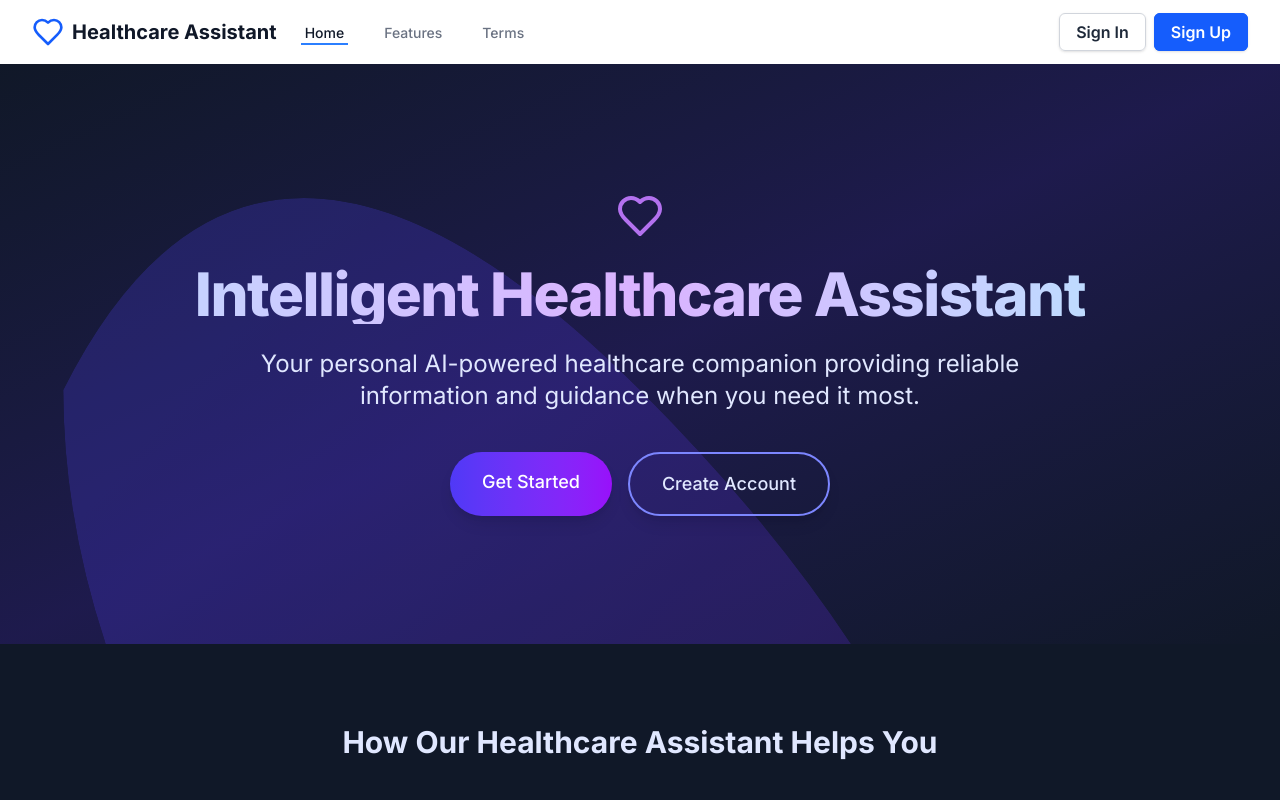
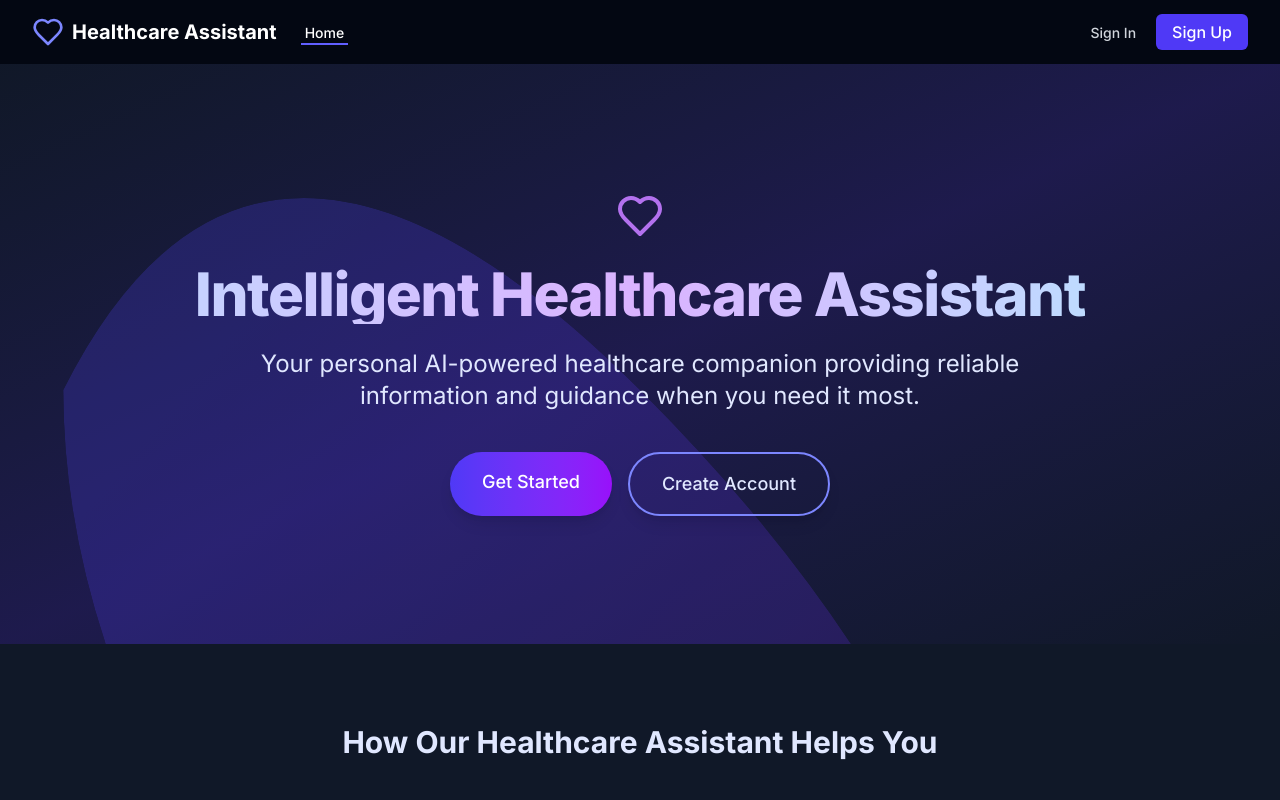
Before and after one commit to Ismat-Samadov/intelligent_healthcare, a Next.js app: page / in a window 1280 px wide. Shown: the top 800 px of the page. Built offline with nearby package versions, Linux system fonts and the light colour scheme.

Commit message:
chat sign in

```diff
--- a/src/components/Navbar.tsx
+++ b/src/components/Navbar.tsx
@@ -3,7 +3,7 @@
 import { useState, useEffect } from 'react';
 import Link from 'next/link';
 import { useRouter, usePathname } from 'next/navigation';
-import { Heart, Menu, X, User, MessageCircle } from 'lucide-react';
+import { Heart, Menu, X } from 'lucide-react';
 import { useAuth } from '@/context/AuthContext';
 
 export default function Navbar() {
@@ -29,21 +29,20 @@ export default function Navbar() {
     setIsMenuOpen(false);
   };
 
+  // Simplified nav items - removed redundant terms link
   const navItems = [
-    { label: 'Home', href: '/', exact: true },
-    { label: 'Features', href: '/#features' },
+    { label: 'Home', href: '/' },
     ...(user ? [{ label: 'Chat', href: '/chat' }] : []),
-    { label: 'Terms', href: '/terms' }
   ];
 
   return (
-    <nav className="bg-white shadow-md">
+    <nav className="bg-gray-950 text-white shadow-md">
       <div className="max-w-7xl mx-auto px-4 sm:px-6 lg:px-8">
         <div className="flex justify-between h-16">
           <div className="flex items-center">
             <Link href="/" className="flex-shrink-0 flex items-center">
-              <Heart className="h-8 w-8 text-blue-600" />
-              <span className="ml-2 text-xl font-bold text-gray-900">Healthcare Assistant</span>
+              <Heart className="h-8 w-8 text-indigo-400" />
+              <span className="ml-2 text-xl font-bold text-white">Healthcare Assistant</span>
             </Link>
             <div className="hidden md:ml-6 md:flex md:space-x-8">
               {navItems.map((item) => (
@@ -51,9 +50,9 @@ export default function Navbar() {
                   key={item.href}
                   href={item.href}
                   className={`${
-                    (item.exact ? pathname === item.href : pathname && pathname.startsWith(item.href))
-                      ? 'border-b-2 border-blue-500 text-gray-900'
-                      : 'border-transparent text-gray-500 hover:border-gray-300 hover:text-gray-700'
+                    pathname === item.href
+                      ? 'border-b-2 border-indigo-500 text-white'
+                      : 'border-transparent text-gray-300 hover:border-gray-300 hover:text-white'
                   } inline-flex items-center px-1 pt-1 border-b-2 text-sm font-medium`}
                 >
                   {item.label}
@@ -65,18 +64,15 @@ export default function Navbar() {
           <div className="hidden md:flex items-center space-x-2">
             {user ? (
               <>
-                <Link href="/chat" className="bg-blue-600 hover:bg-blue-700 text-white font-semibold py-2 px-4 rounded-md shadow-sm flex items-center">
-                  <MessageCircle className="h-4 w-4 mr-1" />
-                  Chat Now
-                </Link>
-                <Link href="/profile">
-                  <span className="bg-white hover:bg-gray-100 text-gray-800 font-semibold py-2 px-4 border border-gray-300 rounded-md shadow-sm mr-2">
-                    My Profile
-                  </span>
+                <Link
+                  href="/profile"
+                  className="text-gray-300 hover:text-white px-3 py-2"
+                >
+                  Profile
                 </Link>
                 <button
                   onClick={handleSignOut}
-                  className="bg-white hover:bg-gray-100 text-gray-800 font-semibold py-2 px-4 border border-gray-300 rounded-md shadow-sm"
+                  className="bg-indigo-600 hover:bg-indigo-700 text-white font-medium py-2 px-4 rounded-md"
                 >
                   Sign Out
                 </button>
@@ -84,12 +80,12 @@ export default function Navbar() {
             ) : (
               <>
                 <Link href="/auth/signin">
-                  <span className="bg-white hover:bg-gray-100 text-gray-800 font-semibold py-2 px-4 border border-gray-300 rounded-md shadow-sm">
+                  <span className="text-gray-300 hover:text-white px-3 py-2 rounded-md text-sm font-medium">
                     Sign In
                   </span>
                 </Link>
                 <Link href="/auth/signup">
-                  <span className="bg-blue-600 hover:bg-blue-700 text-white font-semibold py-2 px-4 border border-blue-600 rounded-md shadow-sm">
+                  <span className="bg-indigo-600 hover:bg-indigo-700 text-white font-medium py-2 px-4 rounded-md">
                     Sign Up
                   </span>
                 </Link>
@@ -101,7 +97,7 @@ export default function Navbar() {
           <div className="flex items-center md:hidden">
             <button
               onClick={() => setIsMenuOpen(!isMenuOpen)}
-              className="inline-flex items-center justify-center p-2 rounded-md text-gray-400 hover:text-gray-500 hover:bg-gray-100 focus:outline-none focus:ring-2 focus:ring-inset focus:ring-blue-500"
+              className="inline-flex items-center justify-center p-2 rounded-md text-gray-400 hover:text-white hover:bg-gray-800 focus:outline-none focus:ring-2 focus:ring-inset focus:ring-indigo-500"
               aria-expanded={isMenuOpen}
             >
               <span className="sr-only">Open main menu</span>
@@ -124,10 +120,10 @@ export default function Navbar() {
                 key={item.href}
                 href={item.href}
                 className={`${
-                  (item.exact ? pathname === item.href : pathname && pathname.startsWith(item.href))
-                    ? 'bg-blue-50 border-l-4 border-blue-500 text-blue-700'
-                    : 'border-transparent text-gray-500 hover:bg-gray-50 hover:border-gray-300 hover:text-gray-700'
-                } block pl-3 pr-4 py-2 border-l-4 text-base font-medium`}
+                  pathname === item.href
+                    ? 'bg-indigo-900 text-white'
+                    : 'text-gray-300 hover:bg-gray-800 hover:text-white'
+                } block px-3 py-2 text-base font-medium`}
                 onClick={() => setIsMenuOpen(false)}
               >
                 {item.label}
@@ -135,73 +131,48 @@ export default function Navbar() {
             ))}
           </div>
 
-          <div className="pt-4 pb-3 border-t border-gray-200">
-            <div className="flex items-center px-4">
-              <div className="flex-shrink-0">
-                <User className="h-10 w-10 rounded-full bg-gray-100 p-2 text-gray-600" />
-              </div>
-              <div className="ml-3">
+          <div className="border-t border-gray-800 pt-4 pb-3">
             {user ? (
-                  <>
-                    <div className="text-base font-medium text-gray-800">{user.name}</div>
-                    <div className="text-sm font-medium text-gray-500">{user.email}</div>
-                  </>
-                ) : (
-                  <>
-                    <div className="text-base font-medium text-gray-800">Guest User</div>
-                    <div className="text-sm font-medium text-gray-500">Not signed in</div>
-                  </>
-                )}
-              </div>
-            </div>
-
-            <div className="mt-3 space-y-1">
-              {user ? (
-                <>
+              <div className="space-y-1">
+                <Link
+                  href="/profile"
+                  onClick={() => setIsMenuOpen(false)}
+                  className="block px-3 py-2 text-base font-medium text-gray-300 hover:text-white hover:bg-gray-800"
+                >
+                  Profile
+                </Link>
                 <Link
                   href="/chat"
                   onClick={() => setIsMenuOpen(false)}
+                  className="block px-3 py-2 text-base font-medium text-gray-300 hover:text-white hover:bg-gray-800"
                 >
-                    <span className="block px-4 py-2 text-base font-medium text-gray-500 hover:text-gray-800 hover:bg-gray-100">
-                      Chat Now
-                    </span>
-                  </Link>
-                  <Link
-                    href="/profile"
-                    onClick={() => setIsMenuOpen(false)}
-                  >
-                    <span className="block px-4 py-2 text-base font-medium text-gray-500 hover:text-gray-800 hover:bg-gray-100">
-                      Profile
-                    </span>
+                  Chat
                 </Link>
                 <button
                   onClick={handleSignOut}
-                    className="block w-full text-left px-4 py-2 text-base font-medium text-gray-500 hover:text-gray-800 hover:bg-gray-100"
+                  className="block w-full text-left px-3 py-2 text-base font-medium text-gray-300 hover:text-white hover:bg-gray-800"
                 >
                   Sign Out
                 </button>
-                </>
+              </div>
             ) : (
-                <>
+              <div className="space-y-1 px-3">
                 <Link
                   href="/auth/signin"
                   onClick={() => setIsMenuOpen(false)}
+                  className="block bg-gray-800 text-white px-3 py-2 rounded-md text-base font-medium mb-2"
                 >
-                    <span className="block px-4 py-2 text-base font-medium text-gray-500 hover:text-gray-800 hover:bg-gray-100">
                   Sign In
-                    </span>
                 </Link>
                 <Link
                   href="/auth/signup"
                   onClick={() => setIsMenuOpen(false)}
+                  className="block bg-indigo-600 text-white px-3 py-2 rounded-md text-base font-medium"
                 >
-                    <span className="block px-4 py-2 text-base font-medium text-gray-500 hover:text-gray-800 hover:bg-gray-100">
                   Sign Up
-                    </span>
                 </Link>
-                </>
+              </div>
             )}
-            </div>
           </div>
         </div>
       )}
```
Lines whose indentation alone changed are shown as unchanged.
